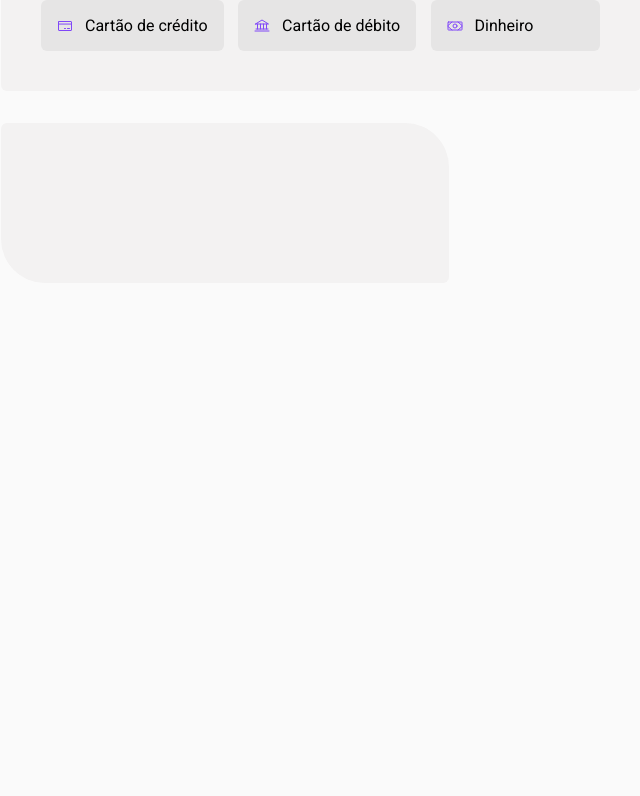
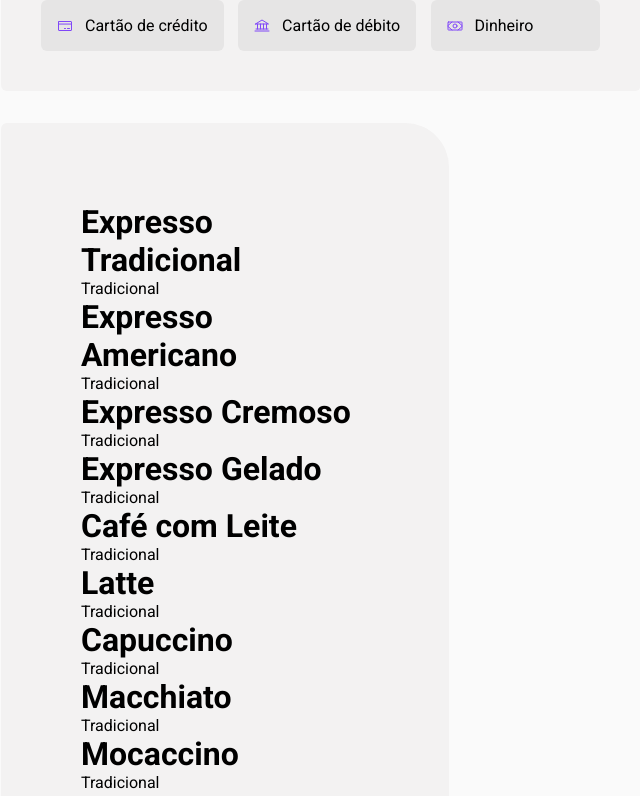
Before and after one commit to EliseuVicente/coffe-delivery, a React (Vite) app: page /checkout in a window 1280 px wide. Shown: the part 680-1476 px from the top of the page, without its empty margins (159-799 px from the left). Before the commit the page ends 963 px from the top, so only its background shows below. Built offline with nearby package versions, Linux system fonts and the light colour scheme.

Commit message:
creating context to selected and setSelected

```diff
--- a/src/App.jsx
+++ b/src/App.jsx
@@ -6,13 +6,15 @@ import { defaultTheme } from "./styles/themes/default"
 
 import { ProductsContext } from "./contexts/ProductsContext"
 import { coffees } from "./pages/Home/components/products"
+import { useState } from "react"
 
 export function App() {
+  const [selected, setSelected] = useState(false);
 
   return (
 
     <ThemeProvider theme={defaultTheme}>
-      <ProductsContext.Provider value={{coffees}}>
+      <ProductsContext.Provider value={{coffees, selected, setSelected}}>
         <BrowserRouter>
             <Router />
             <GlobalStyle />
--- a/src/pages/Checkout/index.jsx
+++ b/src/pages/Checkout/index.jsx
@@ -5,9 +5,10 @@ import { ProductsContext } from "../../contexts/ProductsContext"
 
 export function Checkout(){
 
-  const {coffees} = useContext(ProductsContext)
+  const {coffees, selected} = useContext(ProductsContext)
 
-  console.log(coffees.length)
+
+  console.log(selected)
 
   return (
 
@@ -68,11 +69,21 @@ export function Checkout(){
               </TypePayment>
         </ContainerPayment>
 
-
       </Container>
 
       <ContainerCoffeeList>
 
+      {coffees.map((coffee)=>{
+             if(selected != true){
+                 return (
+                  <>
+                    <h1>{coffee.product}</h1>
+                    <div>{coffee.category}</div>
+                  </>
+                 )
+             }
+
+            })}
         </ContainerCoffeeList>
 
       </>
--- a/src/pages/Home/components/products/index.jsx
+++ b/src/pages/Home/components/products/index.jsx
@@ -1,7 +1,5 @@
-import { useContext, useState } from "react"
 import { ListProducts } from "./listProducts"
 import { CoffeeList, ContainerProducts, Title } from "./styles"
-import { ProductsContext } from "../../../../contexts/ProductsContext"
 
 //object coffee
 export const coffees = [
@@ -134,7 +132,6 @@ export const coffees = [
     },
 ]
 
-
 export function Products(){
 
     return (
--- a/src/pages/Home/components/products/listProducts.jsx
+++ b/src/pages/Home/components/products/listProducts.jsx
@@ -1,4 +1,4 @@
-import { useState } from "react";
+import { useContext, useState } from "react";
 import { Minus, Plus, ShoppingCart } from "phosphor-react"
 import {
         Categories,
@@ -15,10 +15,14 @@ import {
         CarMarketing,
         Counter
     } from "./styles"
+import { ProductsContext } from "../../../../contexts/ProductsContext";
 
 export function ListProducts({content,valor,image,category,subcategory,description,handleSumProducts}) {
+
+    const {selected, setSelected} = useContext(ProductsContext)
+
     const[quantity, setquantity] = useState(1);
-    const [selected, setselected] = useState(false);
+    /* const [selected, setselected] = useState(false); */
 
     function handleSumProducts(){
         setquantity(quantity + 1);
@@ -30,10 +34,11 @@ export function ListProducts({content,valor,image,category,subcategory,descripti
         }
     }
 
-    function SelectedCar(){
-        setselected(true);
+    const SelectedCar = () =>{
+        setSelected(true);
         if (selected === true){
-           console.log("Mais um")
+           console.log(selected)
+           console.log(category)
         }
     }
 
@@ -46,13 +51,12 @@ export function ListProducts({content,valor,image,category,subcategory,descripti
                         <CategoriesName>{category}</CategoriesName>
                     </FirstCategory>
 
-                    {subcategory == null ? (
-                        <div></div>
-                ): (
+                    {subcategory && (
                     <SecondCategory>
                         <CategoriesName>{subcategory}</CategoriesName>
                     </SecondCategory>
                 )}
+
                 </Categories>
 
                 <NameCoffes>{content}</NameCoffes>
```
